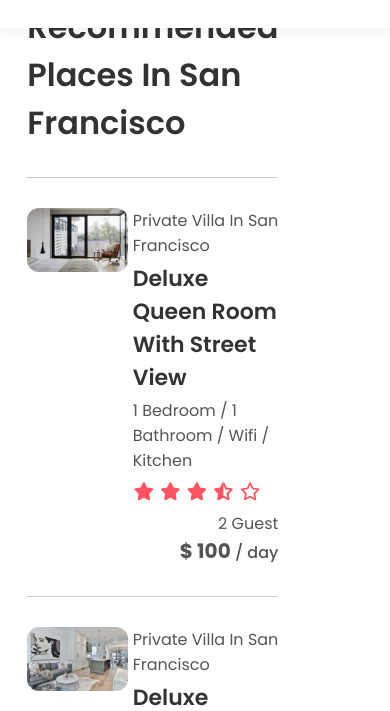
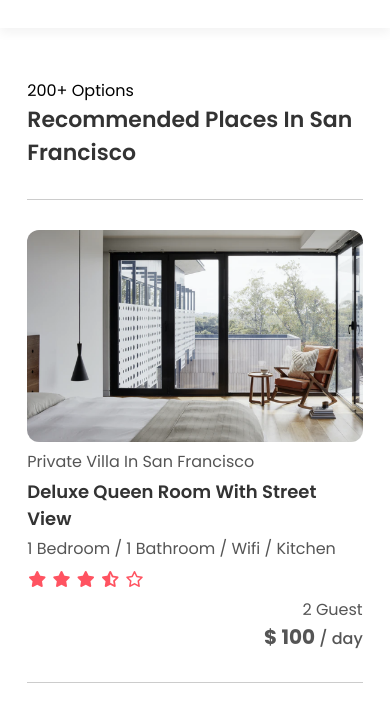
Before and after one commit to mohammadhossein-asadi/Complete-Website-Design, a plain HTML site: page listing.html in a window 390 px wide. Shown: the part 72-783 px from the top of the page. Drawn offline with Linux system fonts and the light colour scheme.

Commit message:
complete listing page

```diff
--- a/style.css
+++ b/style.css
@@ -552,8 +552,7 @@ nav.navbar-white .fa-bars {
     transform: rotate(180deg);
 }
 
-
-.paginaion span{
+.paginaion span {
     margin: 10px 8px;
     width: 40px;
     height: 40px;
@@ -561,10 +560,42 @@ nav.navbar-white .fa-bars {
     text-align: center;
     border-radius: 50%;
     cursor: pointer;
-
 }
 
-.paginaion .current{
+.paginaion .current {
     background: #333;
     color: #fff;
 }
+
+/* -------------------- Small screen for listing page -------------------- */
+
+@media only screen and (max-width: 700px) {
+    .list-container {
+        margin-top: 150px;
+    }
+    .left-col,
+    .right-col,
+    .house-img,
+    .house-info {
+        flex-basis: 100%;
+    }
+
+    .left-col h1 {
+        font-size: 22px;
+    }
+    .house-info h3 {
+        font-size: 18px;
+    }
+    .house-info i {
+        font-size: 16px;
+    }
+
+    .paginaion span {
+        margin: 10px 2px;
+        width: 30px;
+        height: 30px;
+        line-height: 30px;
+        font-size: 12px;
+
+    }
+}
```
